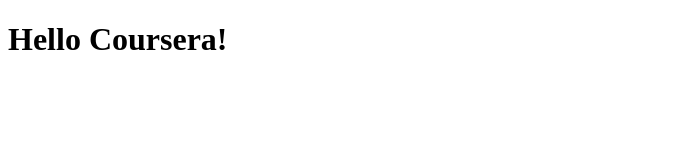
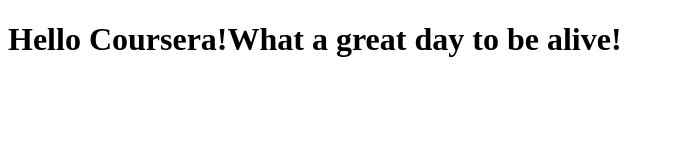
Before and after one commit to kzzzeclairxx/coursera-test, a plain HTML site: page site/index.html in a window 1280 px wide. Shown: the whole page, without its empty margins (0-674 px from the left). Drawn offline with Linux system fonts and the light colour scheme.

Commit message:
Small addition to the page content.

```diff
--- a/site/index.html
+++ b/site/index.html
@@ -4,6 +4,6 @@
 	<title>Hello Coursera</title>
 </head>
 <body>
-	<h1>Hello Coursera!</h1>
+	<h1>Hello Coursera!What a great day to be alive!</h1>
 </body>
 </html>
```
